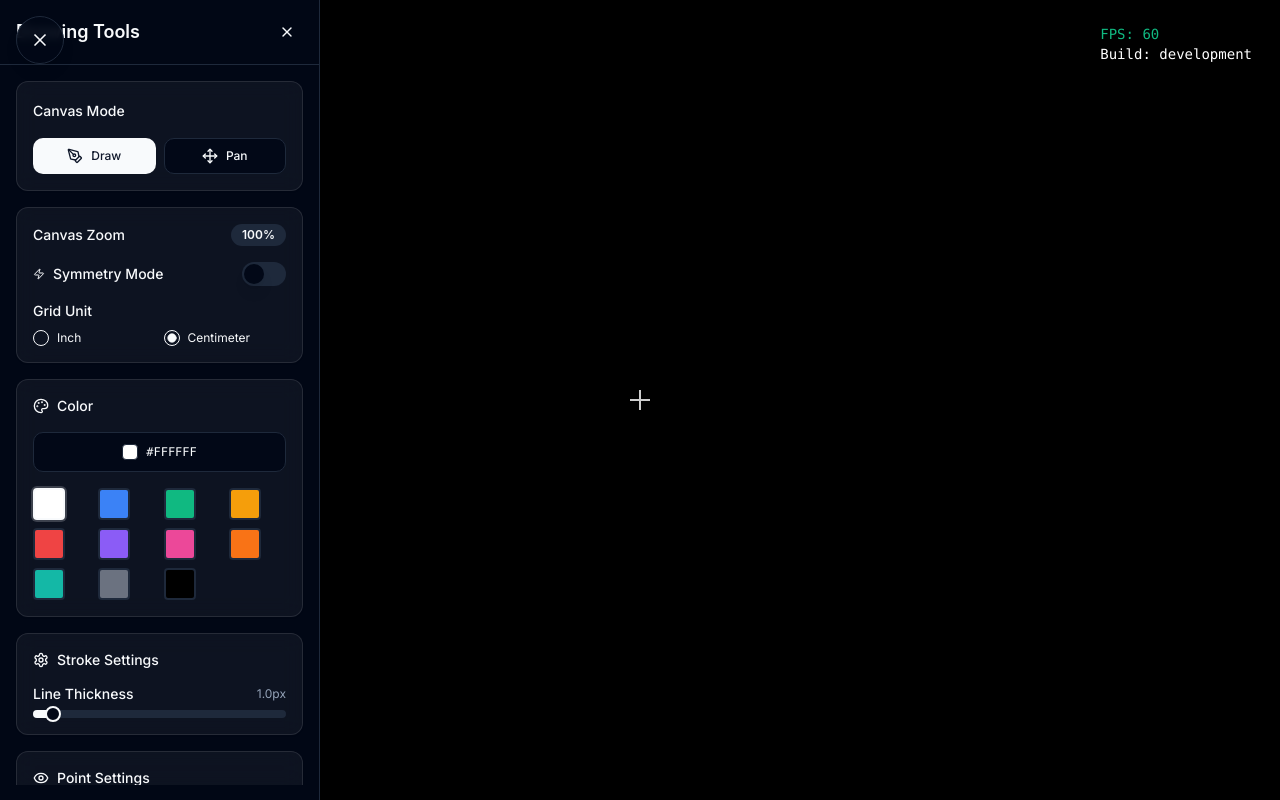
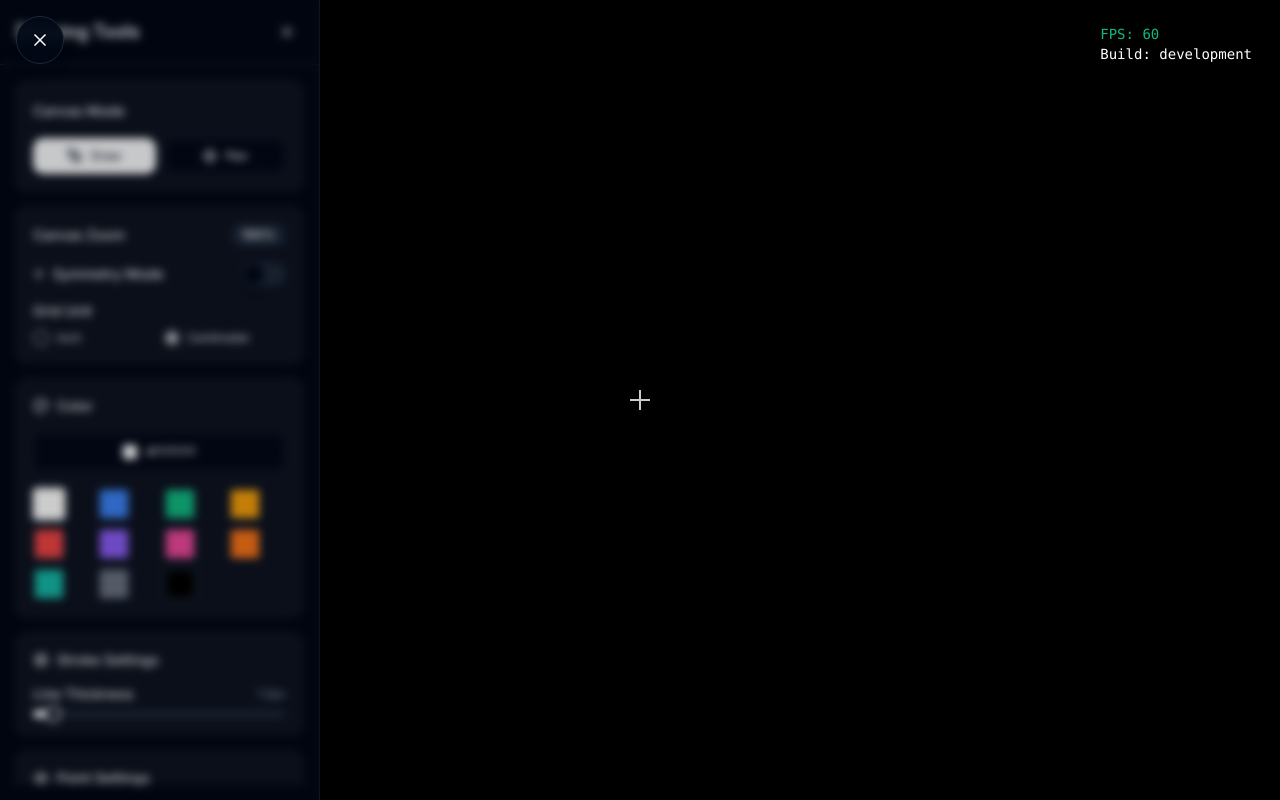
Before and after one commit to mouadlamfi/AsIneeditVector, a Next.js app: page / in a window 1280 px wide. Both pictures are taken after a click on the button 40 px from the left and 40 px from the top of the page. Built offline with nearby package versions, Linux system fonts and the light colour scheme.

Commit message:
Fix modal backdrop state management bug: close color picker when menu closes to prevent stuck overlay

```diff
--- a/src/components/collapsible-menu.tsx
+++ b/src/components/collapsible-menu.tsx
@@ -21,7 +21,7 @@ import {
   DropdownMenuSeparator,
 } from "@/components/ui/dropdown-menu";
 import { Input } from './ui/input';
-import { useState } from 'react';
+import { useState, useEffect } from 'react';
 import type { GridUnit } from '@/lib/types';
 import { ExportMenu } from './export-menu';
 import { ModernColorPicker } from './modern-color-picker';
@@ -66,6 +66,13 @@ export function CollapsibleMenu({ isVisible, onClose }: CollapsibleMenuProps) {
   const [customColor, setCustomColor] = useState(activeLayer?.color || '#FFFFFF');
   const [isColorPickerOpen, setIsColorPickerOpen] = useState(false);
 
+  // Close color picker when menu closes to prevent backdrop issues
+  useEffect(() => {
+    if (!isVisible && isColorPickerOpen) {
+      setIsColorPickerOpen(false);
+    }
+  }, [isVisible, isColorPickerOpen]);
+
   const handleStrokeWidthChange = (value: number[]) => {
     if (activeLayer) {
       updateActiveLayer({ strokeWidth: value[0] });
@@ -101,24 +108,23 @@ export function CollapsibleMenu({ isVisible, onClose }: CollapsibleMenuProps) {
   };
 
   return (
-    <>
-      {/* Backdrop - Only covers the area behind the menu */}
+    <div
+      className={cn(
+        "fixed top-0 left-0 h-full z-[9998] transition-transform duration-300 ease-in-out",
+        isVisible ? "translate-x-0" : "-translate-x-full"
+      )}
+    >
+      {/* Backdrop */}
       {isVisible && (
         <div
-          className="fixed top-0 left-0 w-80 h-full bg-black/20 backdrop-blur-sm z-[9997]"
+          className="fixed inset-0 bg-black/20 backdrop-blur-sm z-[9997]"
           onClick={onClose}
           style={{ pointerEvents: 'auto' }}
         />
       )}
 
       {/* Menu Panel */}
-      <div
-        className={cn(
-          "fixed top-0 left-0 h-full w-80 bg-background/95 backdrop-blur-md border-r border-border shadow-2xl z-[9998] transition-transform duration-300 ease-in-out",
-          isVisible ? "translate-x-0" : "-translate-x-full"
-        )}
-        style={{ pointerEvents: 'auto' }}
-      >
+      <div className="relative h-full w-80 bg-background/95 backdrop-blur-md border-r border-border shadow-2xl" style={{ pointerEvents: 'auto' }}>
         {/* Header */}
         <div className="flex items-center justify-between p-4 border-b border-border">
           <h2 className="text-lg font-semibold">Drawing Tools</h2>
@@ -383,6 +389,6 @@ export function CollapsibleMenu({ isVisible, onClose }: CollapsibleMenuProps) {
          onClose={() => setIsColorPickerOpen(false)}
          isOpen={isColorPickerOpen}
        />
-     </>
+     </div>
    );
  }
```
